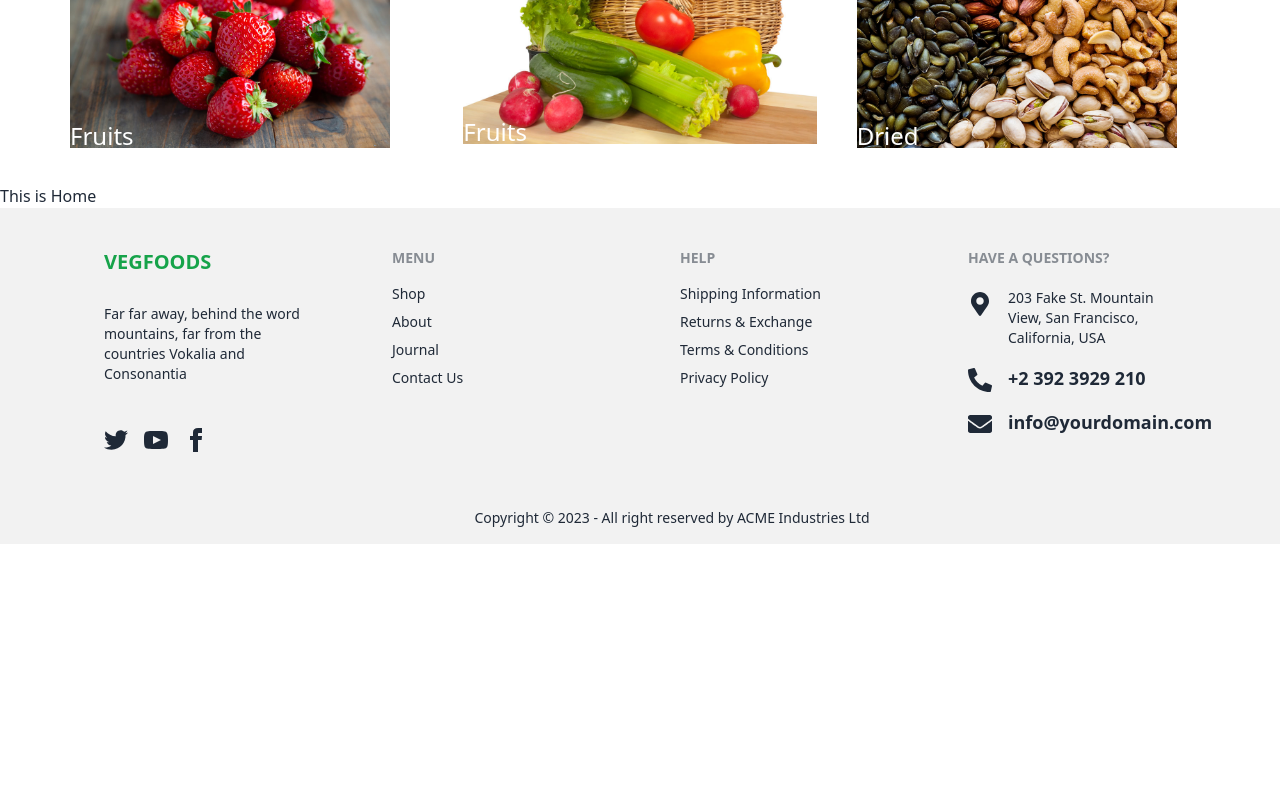
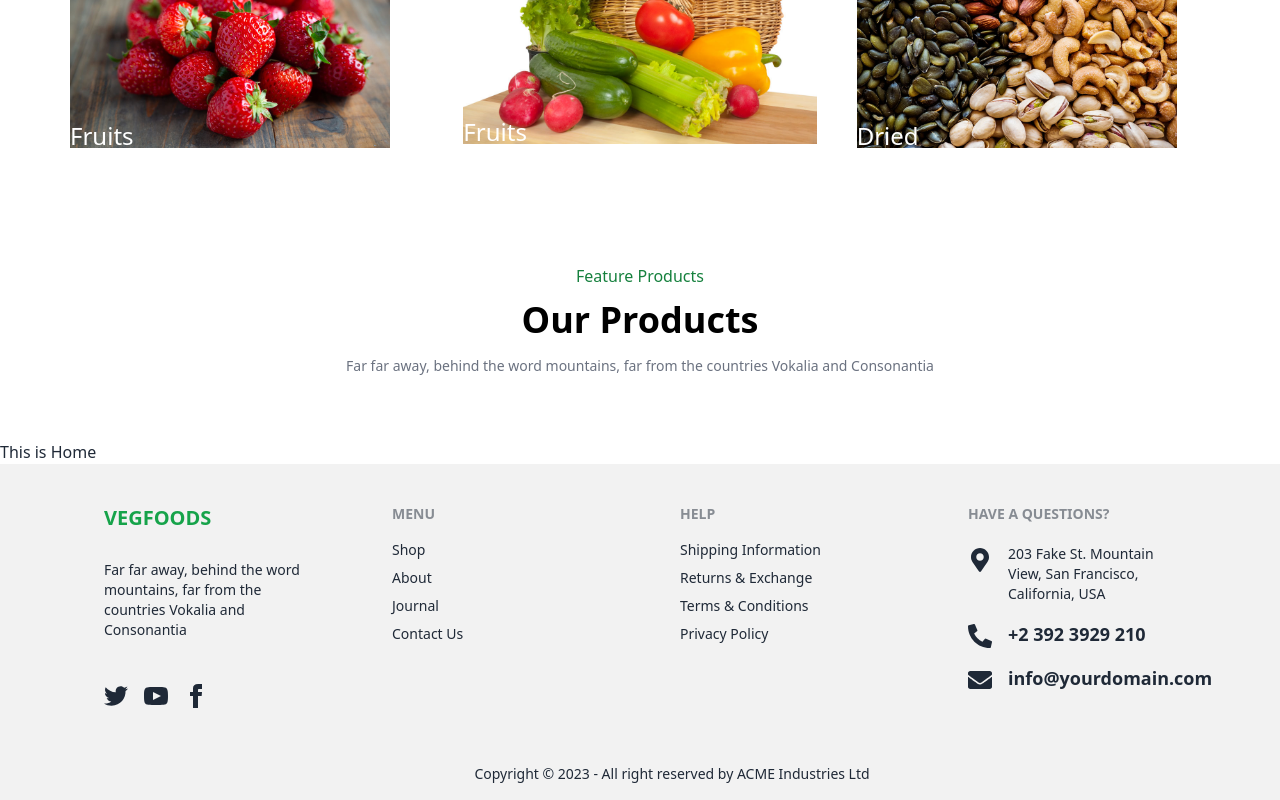
Before and after one commit to mdali017/vegFoods, a React (Vite) app: page / in a window 1280 px wide. Shown: the part 1697-2497 px from the top of the page. Before the commit the page ends 2241 px from the top, so only its background shows below. Built offline with nearby package versions, Linux system fonts and the light colour scheme.

Commit message:
Create FeatureProduct Components

```diff
--- /dev/null
+++ b/src/Pages/Home/FeatureProducts/FeatureProducts.jsx
@@ -0,0 +1,12 @@
+import React from 'react';
+import SectionTitle from '../../../components/SectionTitle/SectionTitle';
+
+const FeatureProducts = () => {
+    return (
+        <div className='mt-20 mb-16'>
+            <SectionTitle topH={"Feature Products"} head={"Our Products"} topB={"Far far away, behind the word mountains, far from the countries Vokalia and Consonantia"}></SectionTitle>
+        </div>
+    );
+};
+
+export default FeatureProducts;
--- a/src/Pages/Home/Home/Home.jsx
+++ b/src/Pages/Home/Home/Home.jsx
@@ -2,6 +2,7 @@ import React from 'react';
 import Banner from '../Banner/Banner';
 import SupportSection from '../SupportSection/SupportSection';
 import CategorySection from '../CategorySection/CategorySection';
+import FeatureProducts from '../FeatureProducts/FeatureProducts';
 
 const Home = () => {
     return (
@@ -9,6 +10,7 @@ const Home = () => {
             <Banner></Banner>
             <SupportSection></SupportSection>
             <CategorySection></CategorySection>
+            <FeatureProducts></FeatureProducts>
             <h1>This is Home</h1>
         </div>
     );
--- a/src/components/SectionTitle/SectionTitle.jsx
+++ b/src/components/SectionTitle/SectionTitle.jsx
@@ -2,9 +2,9 @@ import React from 'react';
 
 const SectionTitle = ({topH, head, topB}) => {
     return (
-        <div>
-            <h4 className='text-green-700 mb-10'>{topH}</h4>
-            <h1 className='text-2xl text-black font-bold mb-10'>{head}</h1>
+        <div className='text-center'>
+            <h4 className='text-green-700 mb-3'>{topH}</h4>
+            <h1 className='text-4xl text-black font-bold mb-4'>{head}</h1>
             <p className='text-sm text-gray-500'>{topB}</p>
         </div>
     );
```
